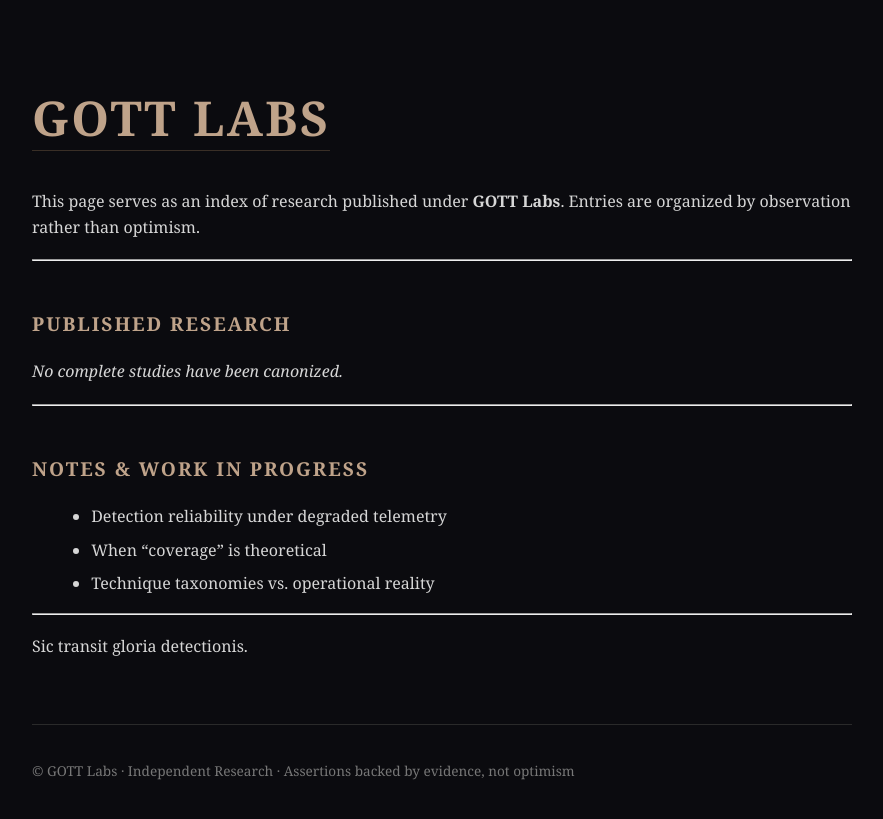
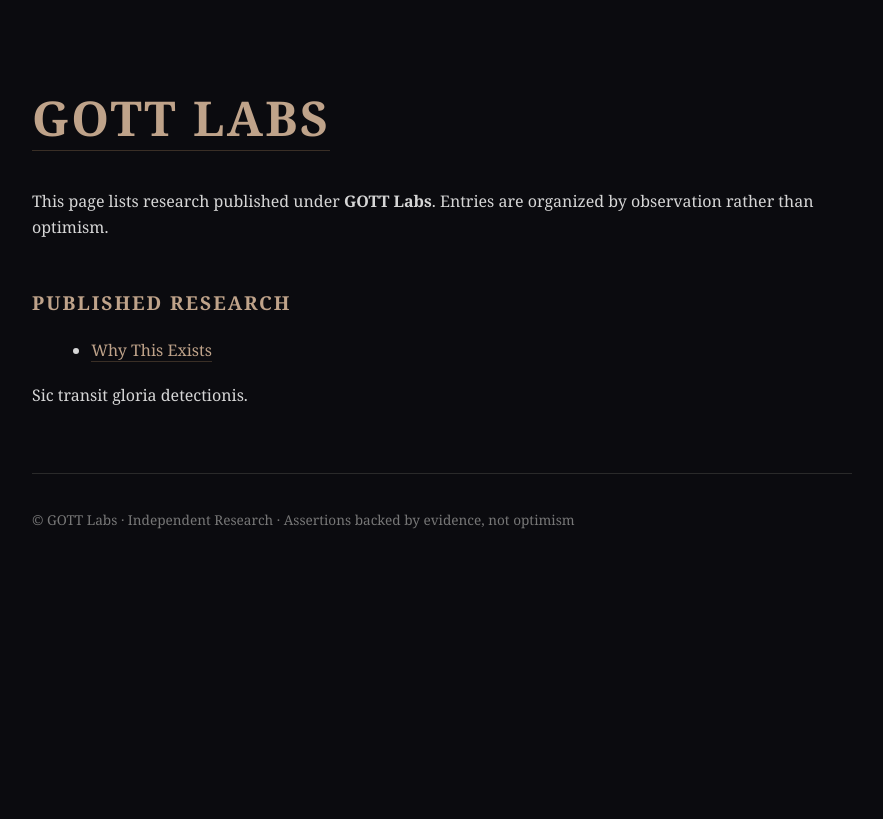
Before and after one commit to gottlabs/home, a Jekyll site: the page built from research/index.md, in a window 1280 px wide. Shown: the top 819 px of the page, without its empty margins (198-1081 px from the left). Built offline with Jekyll 4.4.1, drawn with Linux system fonts in a browser that asks for light colours.

Commit message:
Update index.md

```diff
--- a/research/index.md
+++ b/research/index.md
@@ -3,23 +3,10 @@ layout: default
 title: Research Index
 ---
 
-This page serves as an index of research published under **GOTT Labs**.
-Entries are organized by observation rather than optimism.
-
----
+This page lists research published under **GOTT Labs**. Entries are organized by observation rather than optimism.
 
 ### Published Research
 
-_No complete studies have been canonized._
-
----
-
-### Notes & Work in Progress
-
-- Detection reliability under degraded telemetry
-- When “coverage” is theoretical
-- Technique taxonomies vs. operational reality
-
----
+- [Why This Exists](../blog/why-this-exists.md)
 
 <span class="latin">Sic transit gloria detectionis.</span>
```
